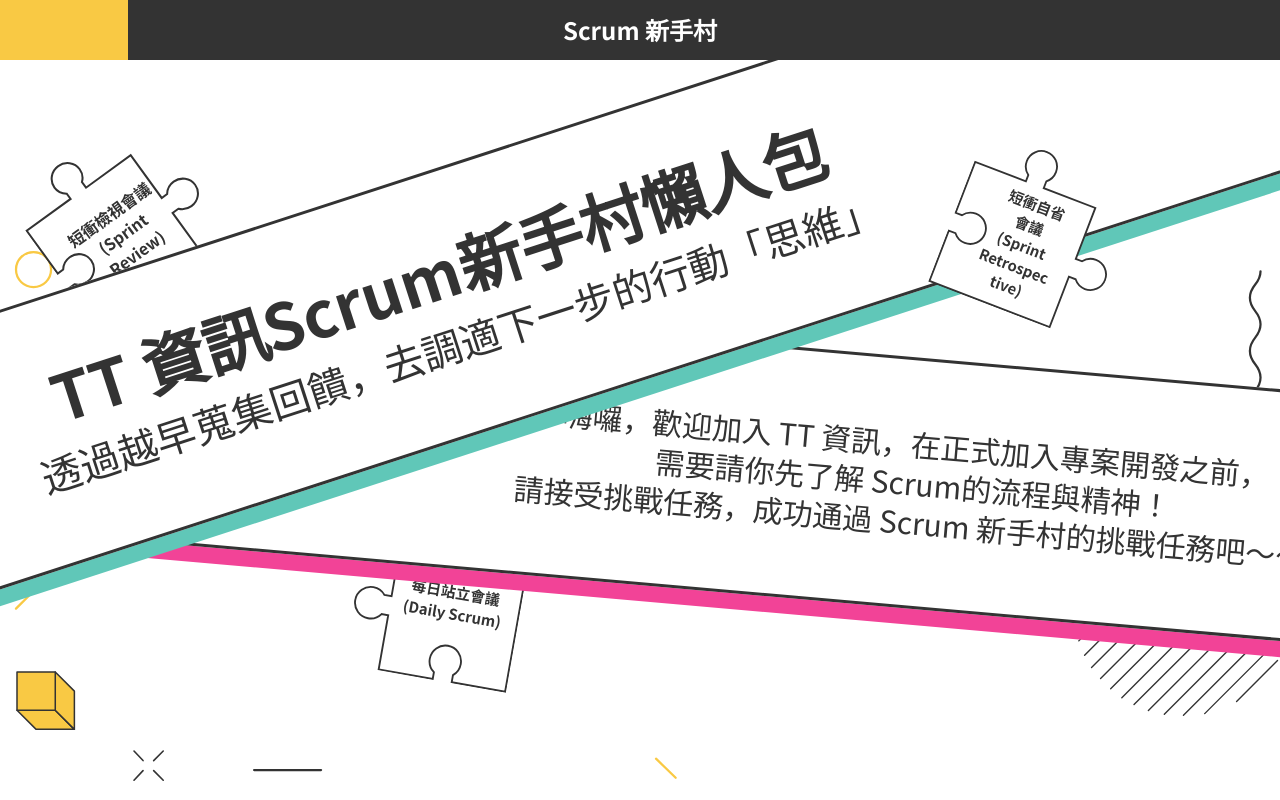
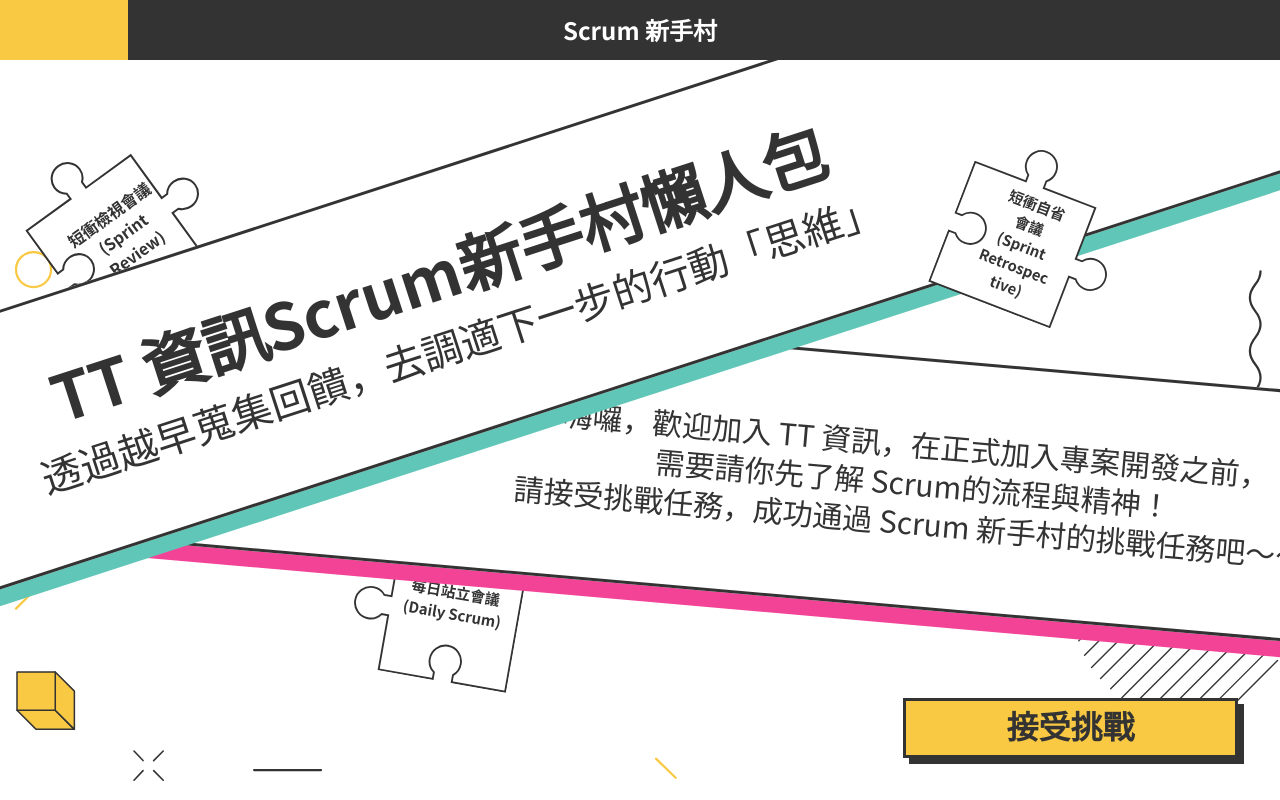
Before and after one commit to jcsamoyed/F2E-2022-week3, a Vue app: page / in a window 1280 px wide. Built offline with nearby package versions, Linux system fonts and the light colour scheme.

Commit message:
feat(button): 新增按鈕元件

```diff
--- a/src/App.vue
+++ b/src/App.vue
@@ -21,6 +21,9 @@
   -webkit-font-smoothing: antialiased;
   -moz-osx-font-smoothing: grayscale;
   color: $black;
+  * {
+    box-sizing: border-box;
+  }
 }
 ::selection {
   background: $green;
--- a/src/assets/scss/variables.scss
+++ b/src/assets/scss/variables.scss
@@ -1,5 +1,7 @@
 // color
 $yellow: #f9c944;
+$yellow-light: #fddf8c;
+$yellow-dark: #806723;
 $green: #60c7b8;
 $black: #333;
 $pink: #f24397;
--- /dev/null
+++ b/src/components/TheButton.vue
@@ -0,0 +1,77 @@
+<template>
+  <button :class="type" :disabled="disabled">
+    <span class="inner">
+      <slot></slot>
+    </span>
+  </button>
+</template>
+
+<script>
+export default {
+  props: {
+    type: {
+      type: String,
+      default: 'next'
+    },
+    disabled: {
+      type: Boolean,
+      default: false
+    }
+  }
+}
+</script>
+
+<style lang="scss" scoped>
+@import '@/assets/scss/variables';
+
+.next {
+  position: absolute;
+  bottom: 36px;
+  right: 36px;
+}
+button {
+  width: 335px;
+  background-color: $black;
+  border: none;
+  padding: 0;
+  cursor: pointer;
+  &:hover {
+    .inner {
+      background-color: $yellow-light;
+    }
+  }
+  &:disabled {
+    cursor: not-allowed;
+    .inner {
+      background-color: $yellow-dark;
+    }
+    &:active {
+      .inner {
+        background-color: $yellow-dark;
+        transform: translate3d(-6px, -6px, 0);
+      }
+    }
+  }
+  &:active {
+    .inner {
+      background-color: $yellow-light;
+      transform: translate3d(0, 0, 0);
+      transition: transform 120ms cubic-bezier(0.23, 1, 0.32, 1);
+    }
+  }
+}
+.inner {
+  display: block;
+  width: 100%;
+  background-color: $yellow;
+  color: $black;
+  font-size: 32px;
+  font-weight: 700;
+  line-height: 1;
+  border: $border;
+  padding: 11px;
+  transform: translate3d(-6px, -6px, 0);
+  transition: transform 240ms cubic-bezier(0.175, 0.885, 0.32, 1.275) 220ms,
+    background-color 240ms;
+}
+</style>
--- a/src/views/TheStep1.vue
+++ b/src/views/TheStep1.vue
@@ -11,6 +11,7 @@
       <h1>TT 資訊Scrum新手村懶人包</h1>
       <p class="subtitle">透過越早蒐集回饋，去調適下一步的行動「思維」</p>
     </div>
+    <TheButton>接受挑戰</TheButton>
     <img
       src="@/assets/images/step1/puzzle-1.svg"
       class="puzzle puzzle-1"
@@ -28,6 +29,15 @@
     />
   </section>
 </template>
+
+<script>
+import TheButton from '@/components/TheButton'
+export default {
+  components: {
+    TheButton
+  }
+}
+</script>
 
 <style lang="scss" scoped>
 @import '@/assets/scss/variables';
```
